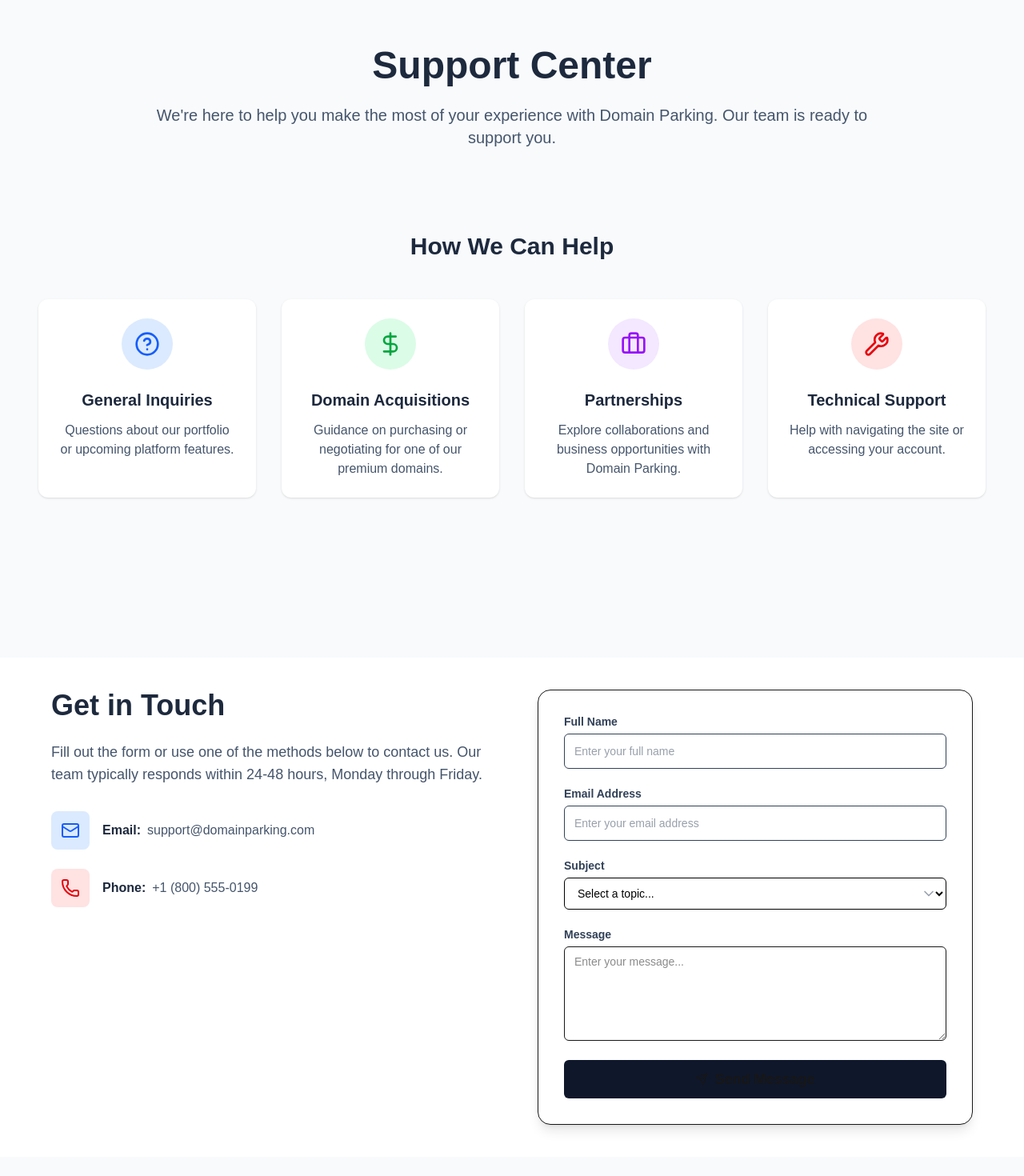
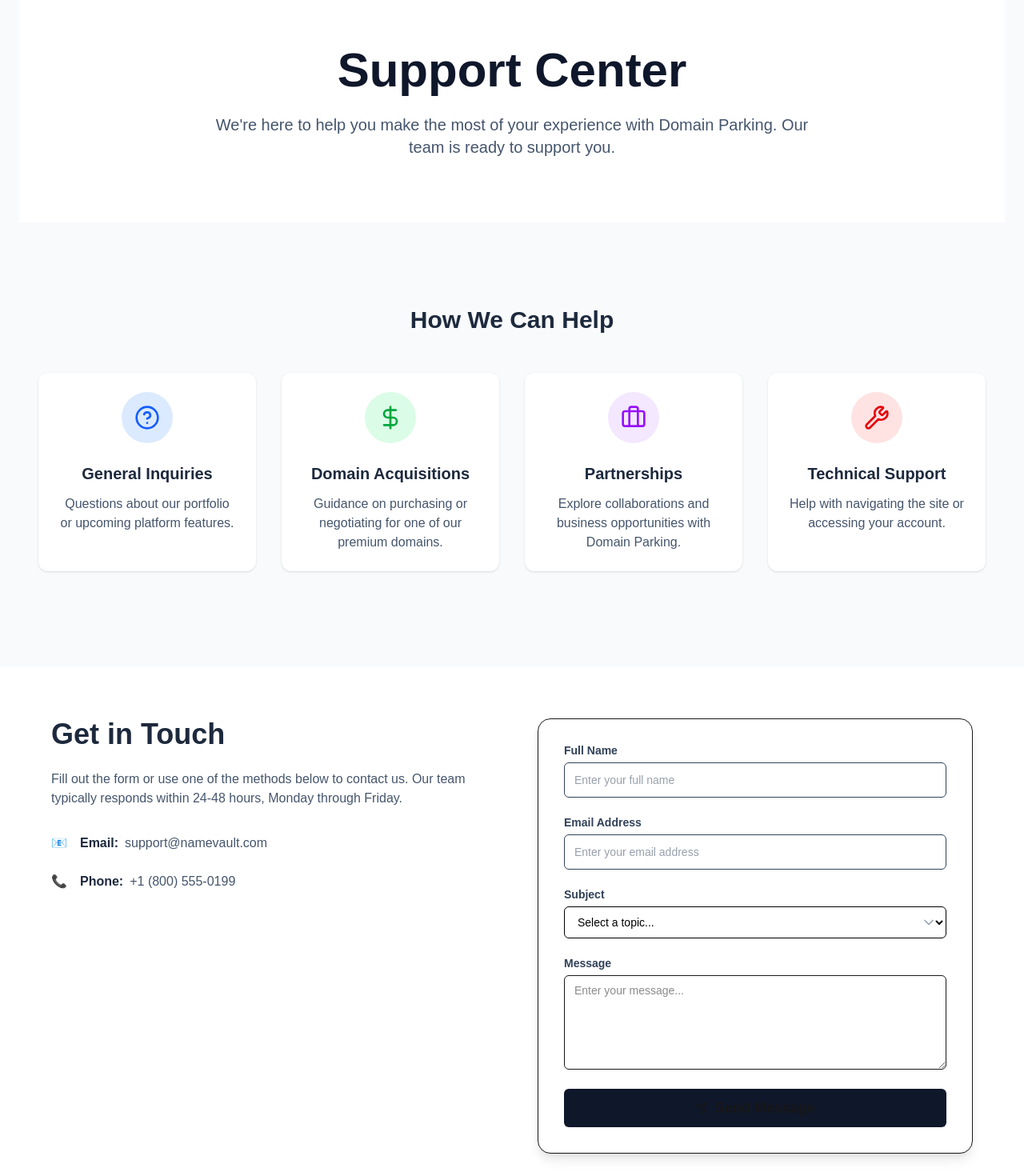
Before and after one commit to elghanbibadr/digitalAssets, a Next.js app: page /contact in a window 1280 px wide. Shown: the part 140-1610 px from the top of the page at 80% size. Built offline with nearby package versions, Linux system fonts and the light colour scheme.

Commit message:
v2 of support center page

```diff
--- a/app/componenets/Header.tsx
+++ b/app/componenets/Header.tsx
@@ -44,7 +44,7 @@ const Header = () => {
     contact: [
       {
         label: 'Support Center',
-        href: '/contact/support',
+        href: '/contact',
         description: 'Get help and answers to your questions.',
         icon: <ArrowRight className="w-4 h-4" />
       },
--- a/app/contact/page.tsx
+++ b/app/contact/page.tsx
@@ -9,19 +9,19 @@ const Contact = () => {
     <div>
 
           {/* Support Center Section */}
-      <section className="py-20 ">
-        <div className=" mx-auto px-6">
-          <div className="text-center mb-16">
-            <h2 className="text-4xl md:text-5xl font-bold text-slate-800 mb-6">
+      <section className=" ">
+        <div className=" mx-auto   px-6">
+          <div className="text-center bg-white py-20 mb-16">
+            <h1 >
               Support Center
-            </h2>
-            <p className="text-xl text-slate-600 max-w-4xl mx-auto">
+            </h1>
+            <p className="subtitle">
               We're here to help you make the most of your experience with Domain Parking. Our team
               is ready to support you.
             </p>
           </div>
 
-          <div className="mb-20 py-10 px-6 bg-[#F8FAFC]">
+          <div className="mb-20 py-10 px-6 ">
             <h3 className="text-3xl font-bold text-center text-slate-800 mb-12">
               How We Can Help
             </h3>
@@ -72,35 +72,33 @@ const Contact = () => {
       </section>
 
       {/* Contact Section */}
-      <section className="py-10 bg-white">
-        <div className="container mx-auto px-6">
+      <section className="py-16 bg-white">
+        <div className=" mx-auto px-6 md:px-10">
           <div className="max-w-6xl mx-auto">
             <div className="grid lg:grid-cols-2 gap-16 items-start">
               {/* Contact Info */}
               <div>
-                <h2 className="text-4xl font-bold text-slate-800 mb-6">
+                <h1 className="text-4xl font-bold text-slate-800 mb-6">
                   Get in Touch
-                </h2>
-                <p className="text-lg text-slate-600 mb-8">
+                </h1>
+                <p className=" text-slate-600 mb-8">
                   Fill out the form or use one of the methods below to contact us. Our
                   team typically responds within 24-48 hours, Monday through Friday.
                 </p>
 
                 <div className="space-y-6">
                   <div className="flex items-center space-x-4">
-                    <div className="w-12 h-12 bg-blue-100 rounded-lg flex items-center justify-center">
-                      <Mail className="w-6 h-6 text-blue-600" />
-                    </div>
+                    <span className='block' >
+                    📧
+                    </span>
                     <div>
                       <span className="font-semibold text-slate-800">Email:</span>
-                      <span className="text-slate-600 ml-2">support@domainparking.com</span>
+                      <span className="text-slate-600 ml-2">support@namevault.com</span>
                     </div>
                   </div>
 
                   <div className="flex items-center space-x-4">
-                    <div className="w-12 h-12 bg-red-100 rounded-lg flex items-center justify-center">
-                      <Phone className="w-6 h-6 text-red-600" />
-                    </div>
+                       <span className='block'>📞</span>
                     <div>
                       <span className="font-semibold text-slate-800">Phone:</span>
                       <span className="text-slate-600 ml-2">+1 (800) 555-0199</span>
--- a/app/globals.css
+++ b/app/globals.css
@@ -37,7 +37,7 @@ body{
 
 @layer components {
   h1 {
-    @apply font-semibold text-black text-5xl md:text-6xl mb-6;
+    @apply font-semibold text-slate-900 text-5xl md:text-6xl mb-6;
   }
 }
 
```
